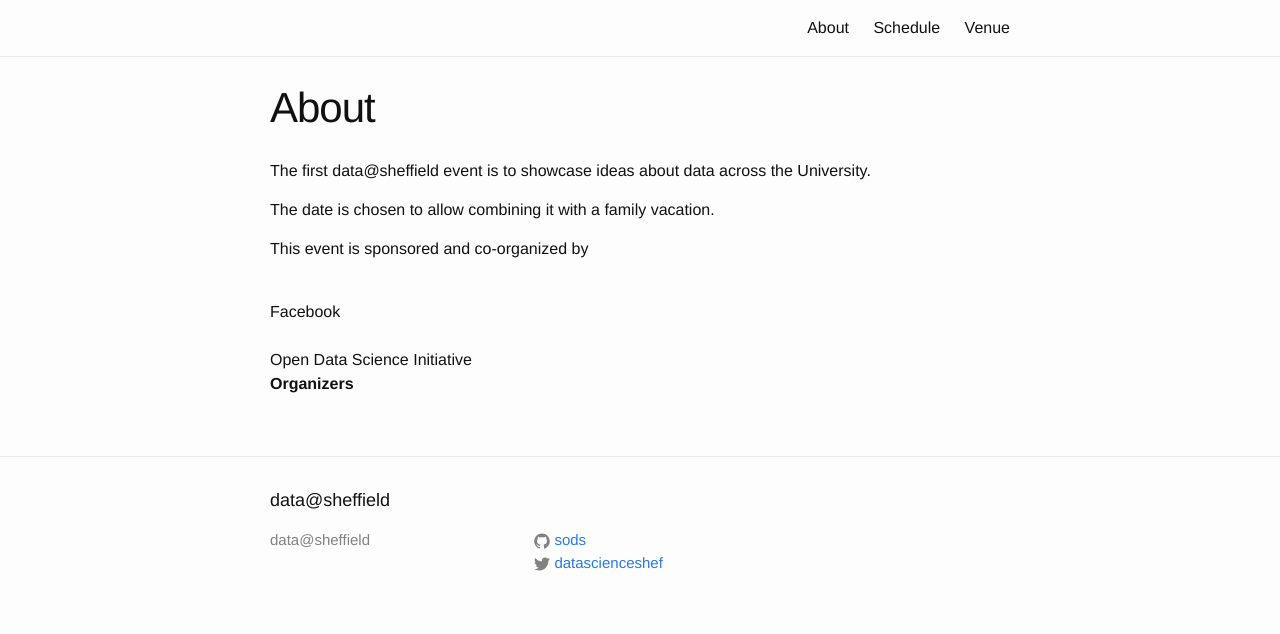
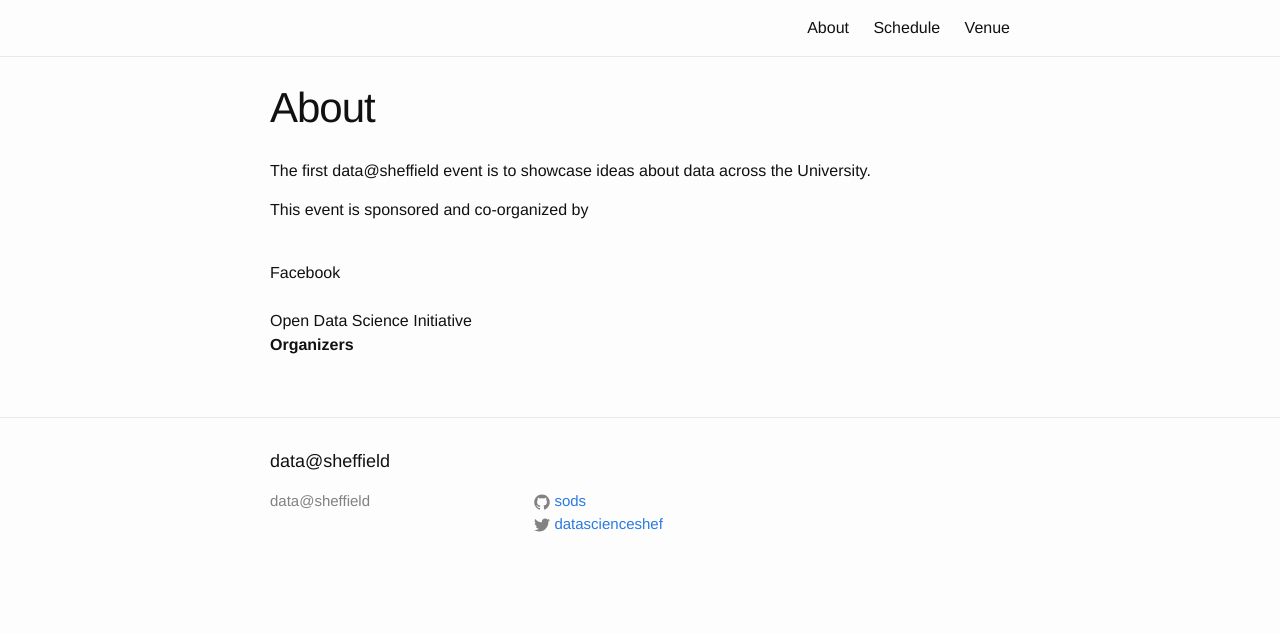
Before and after one commit to sods/das2015, a Jekyll site: the page built from index.html, in a window 1280 px wide. Shown: the part 351-985 px from the top of the page. Built offline with Jekyll 4.4.1, drawn with Linux system fonts in a browser that asks for light colours; after the commit the page ends 946 px from its top, so only the background shows below that.

Commit message:
Add files

```diff
--- a/_layouts/about.html
+++ b/_layouts/about.html
@@ -7,7 +7,6 @@ layout: page
 
   <p>The first data@sheffield event is to showcase ideas about data across the University.</p>
 
-  <p>The date is chosen to allow combining it with a family vacation. </p>
 
   {{ content }}
 
```
